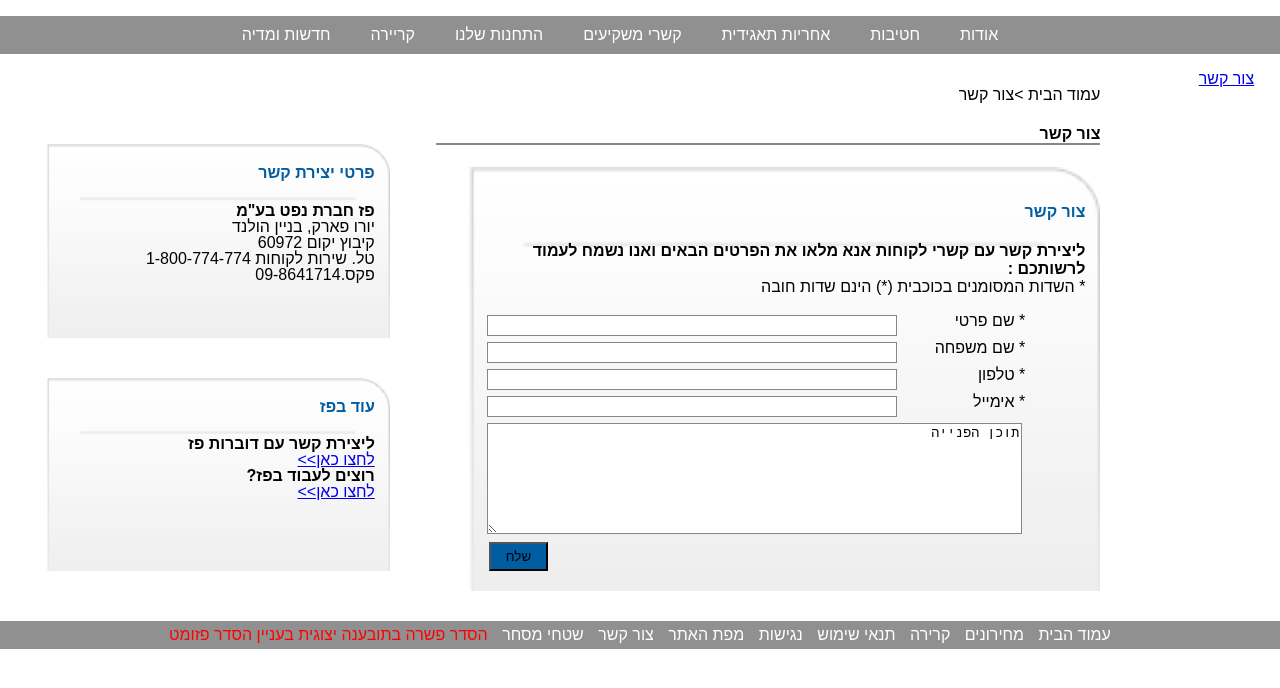
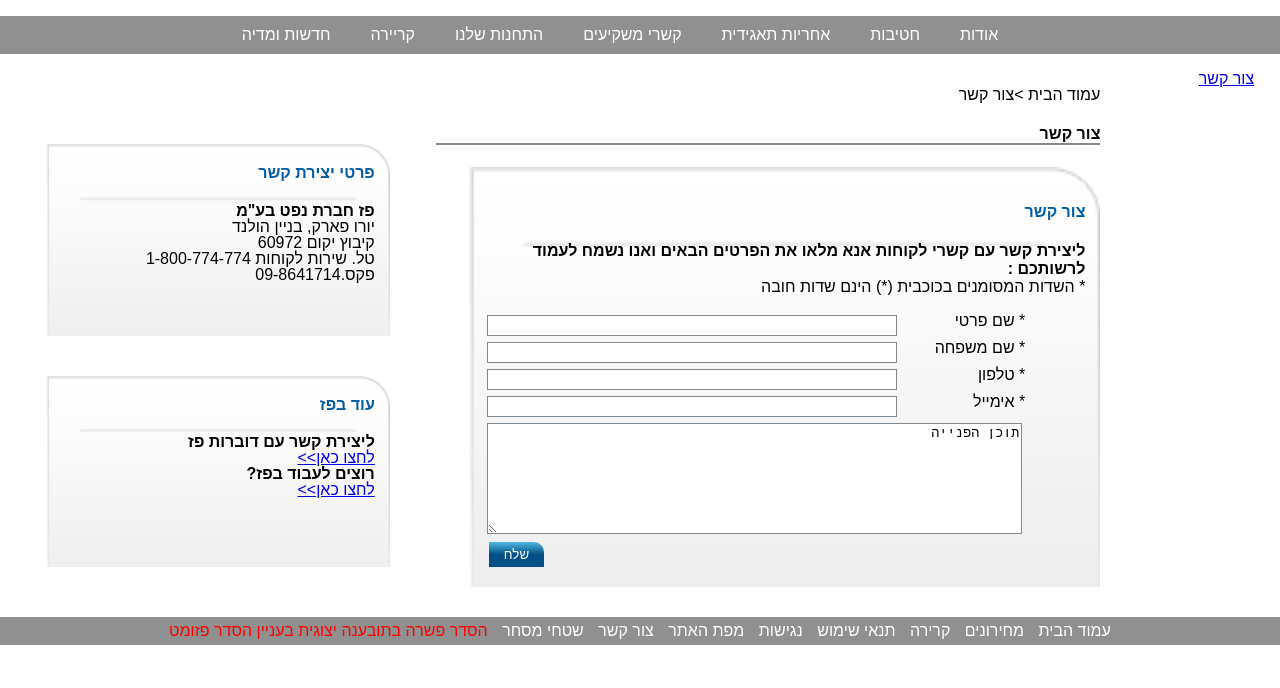
Before and after one commit to imsigal/MidCourseExe, a plain HTML site: page contact.html in a window 1280 px wide. Drawn offline with Linux system fonts and the light colour scheme.

Commit message:
background and style of the submit button

```diff
--- a/contactstyle.css
+++ b/contactstyle.css
@@ -69,6 +69,11 @@
   button {
     padding: 5px 15px;
     margin: 5px;
-    background-color: rgb(0, 93, 162);
     margin-right: auto;
+    background: rgb(2,80,135);
+    background: linear-gradient(0deg, rgba(2,80,135,1) 50%, rgba(82,183,226,1) 100%);
+    color:white;
+    border-top-right-radius: 10px;
+    border :0;
+
   }
```
